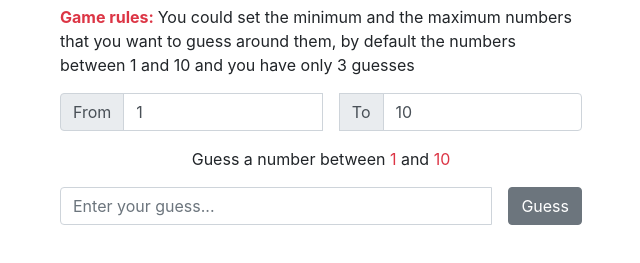
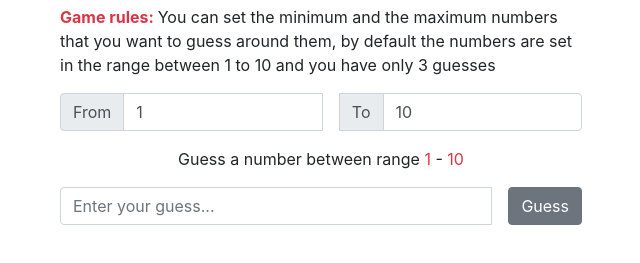
Before and after one commit to M-Hagrass/number-guesser, a plain HTML site: page index.html in a window 1280 px wide. Shown: the part 75-338 px from the top of the page, without its empty margins (319-959 px from the left). Drawn offline with nearby package versions, Linux system fonts and the light colour scheme.

Commit message:
Update warning message

```diff
--- a/game.js
+++ b/game.js
@@ -79,7 +79,7 @@ game.addEventListener("submit", (e) => {
 let validation = (guesserNumber) => {
   if (isNaN(guesserNumber) || guesserNumber < min || guesserNumber > max) {
     resultMessage(
-      `Not valid numbers, the numbers should be from ${min} to ${max}`,
+      `Not valid numbers, the numbers should be in range (${min} - ${max})`,
       "red",
       inputGuess,
       warningForGuess
--- a/index.html
+++ b/index.html
@@ -14,11 +14,8 @@
     <div class="row">
       <div id="game" class="col-lg-6 mx-auto p-4">
         <h1>Number Guesser</h1>
-        <p><strong class="text-danger">Game rules: </strong>You could set the minimum and the maximum numbers that
-          you
-          want
-          to guess around them, by
-          default the numbers between 1 and 10 and you have only 3 guesses</p>
+        <p><strong class="text-danger">Game rules: </strong>You can set the minimum and the maximum numbers that you want to
+          guess around them, by default the numbers are set in the range between 1 to 10 and you have only 3 guesses</p>
         <form>
           <div class="input-group mb-3">
             <div class="input-group-prepend">
@@ -33,7 +30,7 @@
         </form>
         <form>
           <p class="warningForSet"></p>
-          <p class="text-center">Guess a number between <span class="minNum text-danger"></span> and <span
+          <p class="text-center">Guess a number between range <span class="minNum text-danger"></span> - <span
               class="maxNum text-danger"></span></p>
           <div class="input-group mb-3">
             <input type="number" id="inputGuess" class="form-control mr-3" placeholder="Enter your guess...">
```
